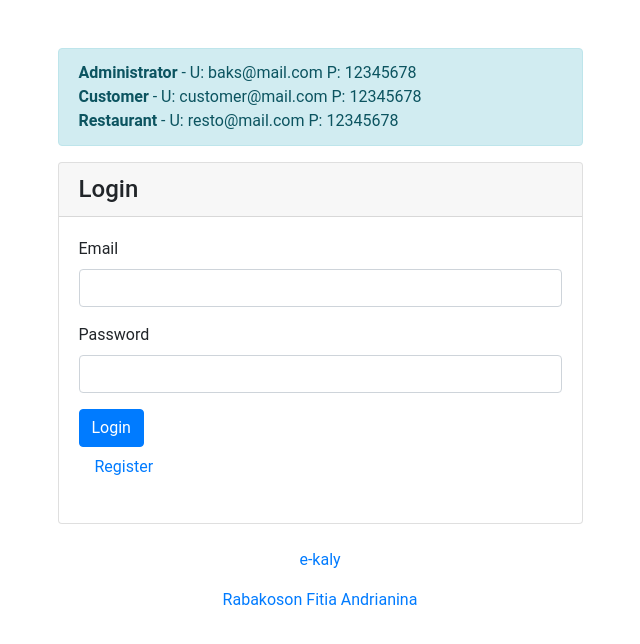
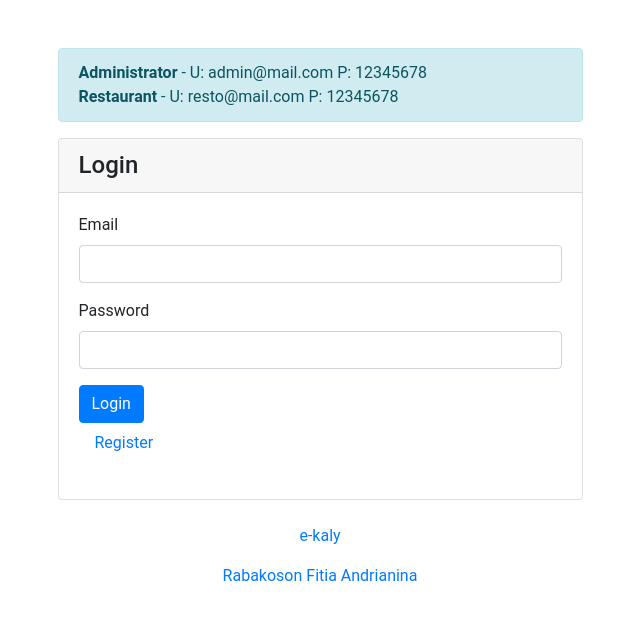
Before and after one commit to rbaks/m1p9mean-andrianina, an Angular app in the folder frontend/: page /login in a window 1280 px wide. Shown: the top 644 px of the page, without its empty margins (320-960 px from the left). Built offline with nearby package versions, Linux system fonts and the light colour scheme.

Commit message:
Update login info

```diff
--- a/frontend/src/app/login/login.component.html
+++ b/frontend/src/app/login/login.component.html
@@ -1,7 +1,6 @@
 <div class="col-md-6 offset-md-3 mt-5">
   <div class="alert alert-info">
-      <strong>Administrator</strong> - U: baks@mail.com P: 12345678<br />
-      <strong>Customer</strong> - U: customer@mail.com P: 12345678<br />
+      <strong>Administrator</strong> - U: admin@mail.com P: 12345678<br />
       <strong>Restaurant</strong> - U: resto@mail.com P: 12345678<br />
   </div>
   <div class="card">
```
